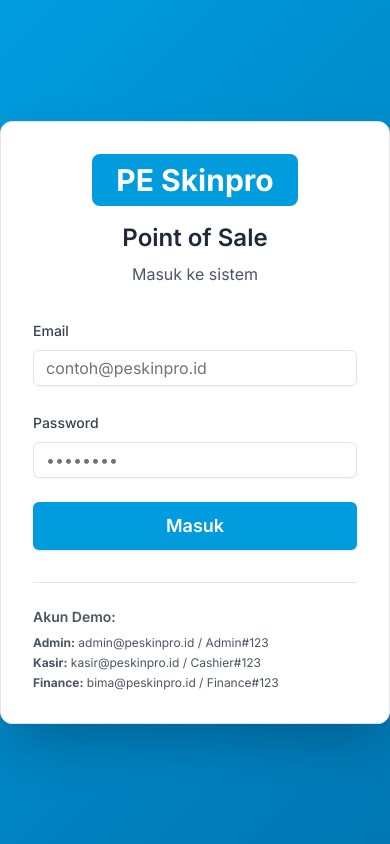
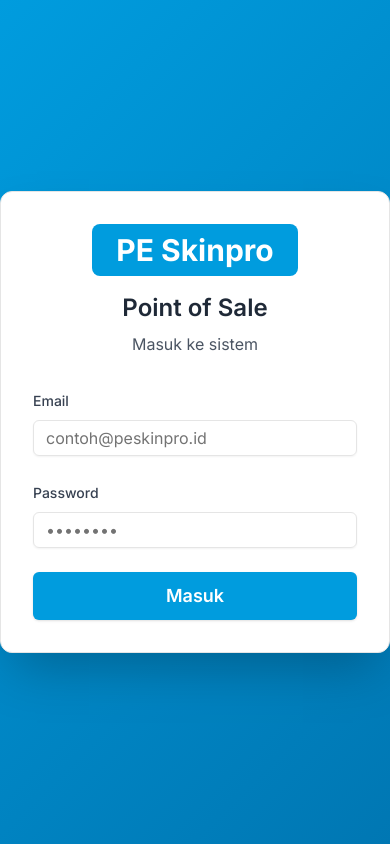
Before and after one commit to ezazee/pos-pe-frontend, a React (Create React App) app: page /login in a window 390 px wide. Built offline with nearby package versions, Linux system fonts and the light colour scheme.

Commit message:
responsive

```diff
--- a/src/pages/LoginPage.js
+++ b/src/pages/LoginPage.js
@@ -79,14 +79,14 @@ function LoginPage() {
           </Button>
         </form>
 
-        <div className="mt-8 text-sm text-gray-600 border-t pt-6">
+        {/* <div className="mt-8 text-sm text-gray-600 border-t pt-6">
           <p className="font-semibold mb-2">Akun Demo:</p>
           <div className="space-y-1 text-xs">
             <p><strong>Admin:</strong> admin@peskinpro.id / Admin#123</p>
             <p><strong>Kasir:</strong> kasir@peskinpro.id / Cashier#123</p>
             <p><strong>Finance:</strong> bima@peskinpro.id / Finance#123</p>
           </div>
-        </div>
+        </div> */}
       </Card>
     </div>
   );
--- a/src/pages/POSPage.js
+++ b/src/pages/POSPage.js
@@ -337,7 +337,7 @@ function POSPage() {
   // ======================= UI =======================
   return (
     <div className="relative h-full w-full" data-testid="pos-page">
-      <div className="flex h-full flex-col gap-4 p-4 pb-20 lg:flex-row lg:pb-4">
+      <div className="flex h-full flex-col gap-4 p-4 pb-28 lg:flex-row lg:pb-4">
         {/* LEFT - Products (Conditional View) */}
         <div
           className={`w-full flex-col lg:flex lg:w-3/5 xl:w-2/3 ${
```
